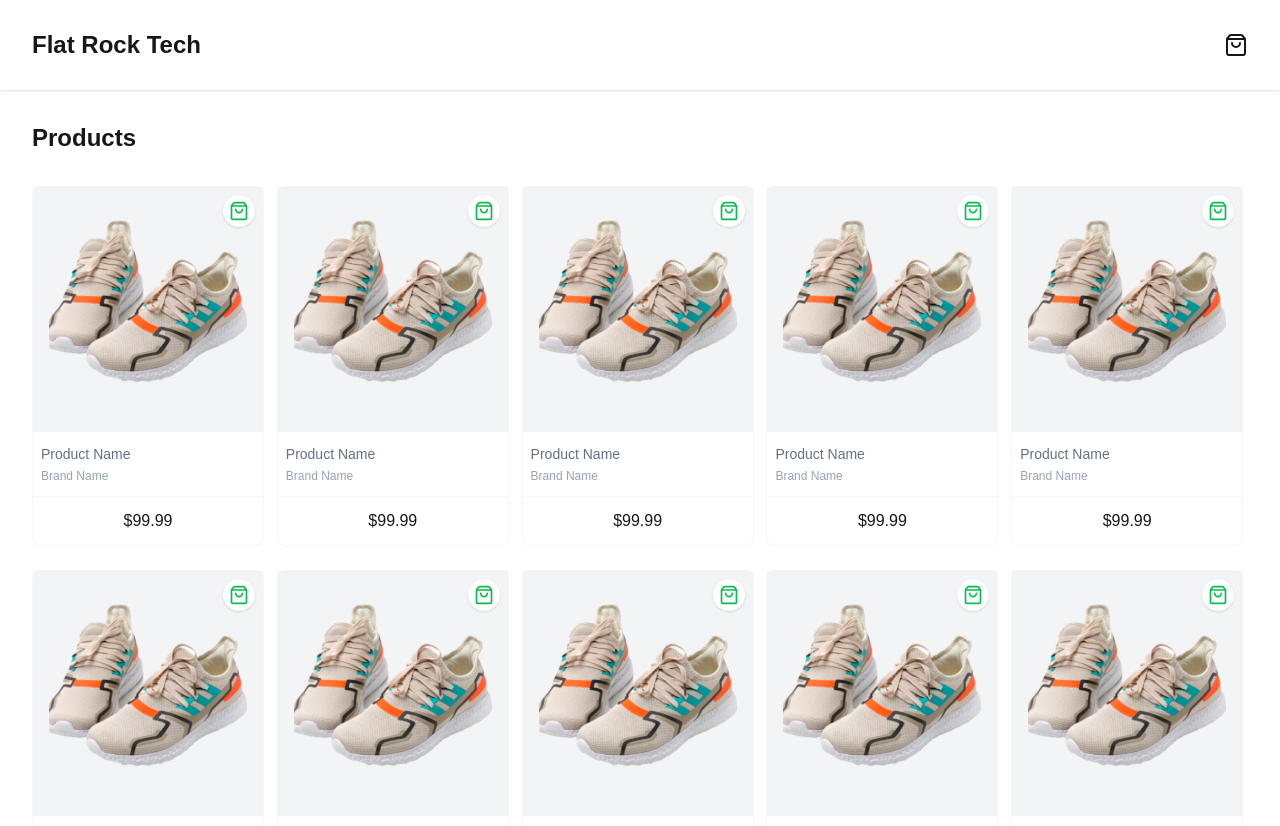
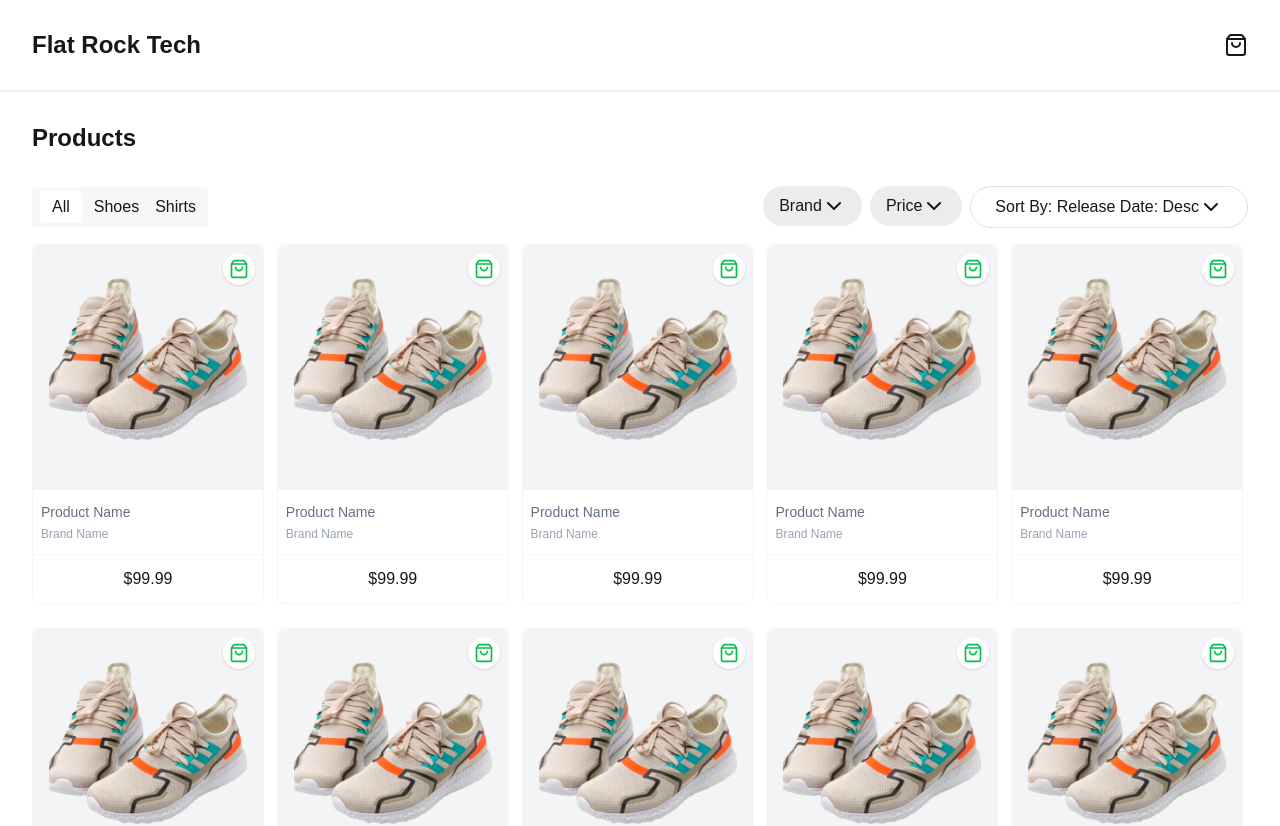
Before and after one commit to jasongonzalezdeveloper/FlatRockFrontendTestJasonGonzalez, a Next.js app: page / in a window 1280 px wide. Shown: the top 826 px of the page. Built offline with nearby package versions, Linux system fonts and the light colour scheme.

Commit message:
Add Design Filters

```diff
--- /dev/null
+++ b/src/components/products/filter/CategoryFilter.tsx
@@ -0,0 +1,14 @@
+'use client';
+import React from 'react'
+
+export default function CategoryFilter() {
+  return (
+    <div className="bg-[#F7F7F7] w-auto px-2 py-1 rounded-sm">
+      <div className="flex gap-2">
+        <div className="bg-white rounded-sm w-auto px-3 py-1">All</div>
+        <div className="w-auto p-1">Shoes</div>
+        <div className="w-auto p-1">Shirts</div>
+      </div>
+    </div>
+  )
+}
--- /dev/null
+++ b/src/components/products/filter/DropdownFilter.tsx
@@ -0,0 +1,15 @@
+'use client';
+import React from 'react'
+import BrandDropdown from './dropdowns/BrandDropdown';
+import PriceDropdown from './dropdowns/PriceDropdown';
+import SortByDropdown from './dropdowns/SortByDropdown';
+
+export default function DropdownFilter() {
+  return (
+    <div className='flex gap-2'>
+        <BrandDropdown/>
+        <PriceDropdown/>
+        <SortByDropdown/>
+    </div>
+  )
+}
--- /dev/null
+++ b/src/components/products/filter/FilterLayout.tsx
@@ -0,0 +1,13 @@
+'use client';
+import React from 'react';
+import DropdownFilter from './DropdownFilter';
+import CategoryFilter from './CategoryFilter';
+
+export default function FilterLayout() {
+  return (
+    <div className="flex items-center justify-between w-full pb-4">
+      <CategoryFilter />
+      <DropdownFilter />
+    </div>
+  )
+}
--- /dev/null
+++ b/src/components/products/filter/dropdowns/BrandDropdown.tsx
@@ -0,0 +1,58 @@
+'use client';
+import { Check, ChevronDown, ChevronUp } from 'lucide-react';
+import { useState } from 'react';
+
+const brands = [
+    'Nike',
+    'Adidas',
+    'Puma',
+    'Reebok'
+];
+
+export default function BrandDropdown() {
+    const [open, setOpen] = useState(false);
+    const [selected, setSelected] = useState<string[]>([]);
+
+    const toggleBrand = (brand: string) => {
+        setSelected(selected =>
+            selected.includes(brand)
+                ? selected.filter(b => b !== brand)
+                : [...selected, brand]
+        );
+    };
+
+    return (
+        <div className="relative ">
+            <button
+                className="bg-[#EBEDEC] rounded-full px-4 py-2 text-left flex justify-between items-center cursor-pointer"
+                onClick={() => setOpen(!open)}
+            >
+                Brand
+                {open ? (
+                    <ChevronUp />
+                ) : (
+                    <ChevronDown />
+                )}
+            </button>
+            {open && (
+                <div className="absolute left-0 mt-2 bg-white border border-gray-200 rounded shadow z-50 min-w-max">
+                    {brands.map(brand => (
+                        <div
+                            key={brand}
+                            className="flex items-center px-4 py-2 cursor-pointer hover:bg-gray-100"
+                            onClick={() => toggleBrand(brand)}
+                        >
+                            <span className="mr-2">
+                                {selected.includes(brand) ? (
+                                    <Check />) : (
+                                    <span className="inline-block w-4 h-4 border border-gray-300 rounded"></span>
+                                )}
+                            </span>
+                            {brand}
+                        </div>
+                    ))}
+                </div>
+            )}
+        </div>
+    );
+}
--- /dev/null
+++ b/src/components/products/filter/dropdowns/PriceDropdown.tsx
@@ -0,0 +1,17 @@
+'use client';
+import { ChevronDown } from 'lucide-react';
+import React from 'react';
+
+export default function PriceDropdown() {
+    return (
+        <div className="relative">
+            <button
+                className="bg-[#EBEDEC] rounded-full px-4 py-2 text-left flex justify-between items-center cursor-pointer"
+            >
+                Price
+
+                <ChevronDown />
+            </button>
+        </div>
+    )
+}
--- /dev/null
+++ b/src/components/products/filter/dropdowns/SortByDropdown.tsx
@@ -0,0 +1,39 @@
+import { ChevronDown, ChevronUp } from 'lucide-react';
+import React, { useState } from 'react';
+
+const options = [
+  'Release Date: Desc',
+  'Release Date: Asc',
+  'Price: Desc',
+  'Price: Asc'
+];
+
+export default function SortByDropdown() {
+  const [open, setOpen] = useState(false);
+  const [selected, setSelected] = useState(options[0]);
+
+  return (
+    <div className="relative">
+      <button
+        className="rounded-full px-6 py-2 text-left flex justify-between items-center cursor-pointer bg-white border border-[#E0E0E0] w-full min-w-max"
+        onClick={() => setOpen(!open)}
+      >
+        <span>Sort By: {selected}</span>
+        {open ? <ChevronUp /> : <ChevronDown />}
+      </button>
+      {open && (
+        <div className="absolute left-0 mt-2 bg-white border border-gray-200 rounded shadow z-50 min-w-max">
+          {options.map(option => (
+            <div
+              key={option}
+              className={`px-6 py-2 cursor-pointer hover:bg-gray-100 ${selected === option ? 'text-[#EA2B2B] font-semibold' : ''}`}
+              onClick={() => { setSelected(option); setOpen(false); }}
+            >
+              {option}
+            </div>
+          ))}
+        </div>
+      )}
+    </div>
+  );
+}
--- a/src/components/products/list/Product.tsx
+++ b/src/components/products/list/Product.tsx
@@ -10,7 +10,7 @@ export default function Product() {
     const [cartColor, setCartColor] = useState('#08BB4F');
 
     return (
-        <div className="w-[232px] border-[#F7F5F7] border-[1.54px] relative rounded-lg">
+        <div className="w-[232px] border-[#F7F5F7] border-[1.54px] relative rounded-lg overflow-hidden">
             <div className="absolute top-2 right-2 z-10 cursor-pointer">
                 <div className="bg-white rounded-full flex items-center justify-center w-8 h-8 shadow">
                     <ShoppingBag color={cartColor} size={20} />
--- a/src/components/products/list/ProductList.tsx
+++ b/src/components/products/list/ProductList.tsx
@@ -1,11 +1,13 @@
 'use client';
 import React from 'react';
 import Product from './Product';
+import FilterLayout from '../filter/FilterLayout';
 
 export default function ProductList() {
     return (
         <div className="px-8">
             <h1 className="py-8 text-2xl font-bold">Products</h1>
+            <FilterLayout />
             <div className="gap-x-2 gap-y-6 grid grid-cols-1 sm:grid-cols-2 md:grid-cols-3 lg:grid-cols-4 xl:grid-cols-5 2xl:grid-cols-6">
                 <Product />
                 <Product />
```
